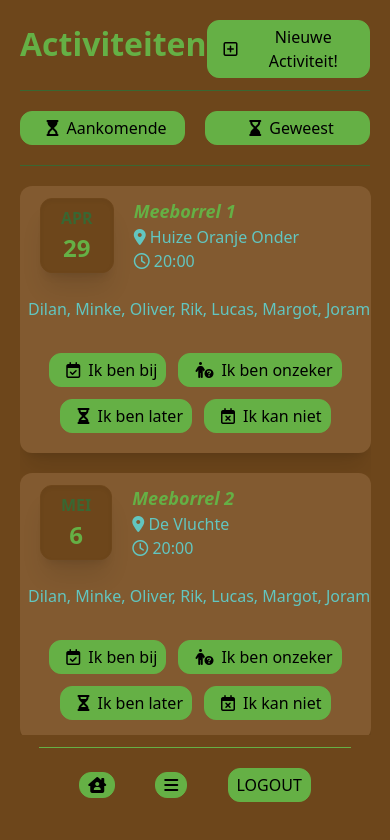
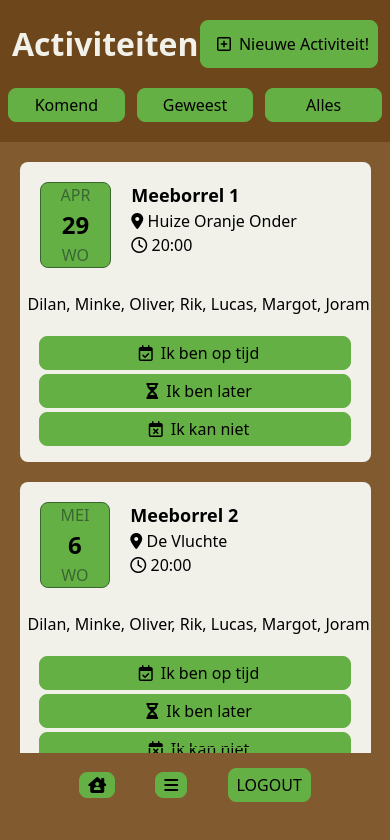
Before and after one commit to S-D-V-A-S-M-V-V-I-C-T-S-S-BAGGER/BAGGER-Vue, a Vue app: page /activiteiten in a window 390 px wide. Shown: the top 840 px of the page. Built offline with nearby package versions, Linux system fonts and the light colour scheme.

Commit message:
feat(activities): #20 New design for the activities overview for mobile

```diff
--- a/src/assets/base.css
+++ b/src/assets/base.css
@@ -15,15 +15,16 @@
   --color-white-faded: #FFFFFF50;
   --color-green-neon:  #46f20d;
   --color-green-neon-faded: #46f20d50;
+  --color-offwhite: #F1F1EA;
 }
 
 html, body {
   width: 100%;
-  background: var(--color-brown-dark);
+  background: var(--color-brown-medium);
 }
 
 h1 {
-  color: var(--color-primary);
+  color: var(--color-offwhite);
   font-size: xx-large;
   font-weight: bold;
 }
@@ -34,20 +35,19 @@ h2 {
 }
 
 h3 {
-  color: var(--color-primary);
   font-size: large;
-  font-style: italic;
 }
+
 h4 {
-  color: var(--color-primary);
   font-size: x-large;
   font-weight: bold;
   text-transform: uppercase;
 }
+
 h5 {
   color: var(--color-secondary);
   font-size: medium;
-  font-weight: bold;
+  font-weight: 500;
 }
 
 h6 {
@@ -56,7 +56,3 @@ h6 {
   font-weight: bold;
   font-style: italic;
 }
-
-p {
-  color: var(--color-blue);
-}
--- a/src/components/ActivityBox.vue
+++ b/src/components/ActivityBox.vue
@@ -31,11 +31,9 @@ const getMonthAbbr = (dateString: string | undefined) => {
 
   const date = new Date(dateString)
 
-  const formatted = new Intl.DateTimeFormat('nl-NL', {
+  return new Intl.DateTimeFormat('nl-NL', {
     month: 'short'
-  }).format(date)
-
-  return formatted.toUpperCase()
+  }).format(date).toUpperCase()
 }
 
 const getDay = (dateString: string | undefined) => {
@@ -48,24 +46,35 @@ const getDay = (dateString: string | undefined) => {
   }).format(date)
 }
 
+const getDayOfWeek = (dateString: string | undefined) => {
+  if (!dateString) return "Geen datum =("
+  const date = new Date(dateString)
+  return new Intl.DateTimeFormat('nl-NL', {
+    weekday: 'short'
+  }).format(date).toUpperCase()
+
+}
 
 </script>
 
 <template>
-  <div id="box" class="grid auto-rows-max grid-cols-1 w-full rounded-xl shadow-xl bg-brown-medium
+  <div id="box" class="grid auto-rows-max grid-cols-1 w-full rounded-lg bg-offwhite py-2
                        md:grid-cols-3 md:grid-rows-1 md:auto-cols-max cursor-pointer hover:shadow-2xl transition-shadow duration-200"
        @click="handleActivityClick">
 
     <div id="info-items" class="rows-start-1 row-span-1 flex flex-row gap-x-5 py-3 px-5
                       md:col-start-1 col-span-1">
 
-      <div id="date" class="flex flex-col px-5 justify-center items-center border border-brown-dark
-                            rounded-xl shadow-xl/10 inset-shadow-sm bg-brown-dark">
+      <div id="date" class="flex flex-col px-5 justify-center items-center rounded-lg bg-primary
+       border border-secondary">
         <div id="month">
           <h5>{{ getMonthAbbr(activity.date) }}</h5>
         </div>
         <div id="day">
           <h4>{{ getDay(activity.date) }}</h4>
+        </div>
+        <div id="dayofweek">
+          <h5>{{ getDayOfWeek(activity.date)}}</h5>
         </div>
       </div>
 
@@ -84,13 +93,13 @@ const getDay = (dateString: string | undefined) => {
           {{ participant }}<span v-if="index < activity.participants!.length - 1">, </span>
         </span>
       </p>
-      <p v-else class="text-gray-500">Geen deelnemers</p>
+      <p v-else class="text-gray-500">Nog geen deelnemers</p>
     </div>
 
-    <div id="buttons" class="rows-start-3 row-span-1 flex flex-row gap-x-3 gap-y-3 flex-wrap justify-center py-5
+    <div id="buttons" class="rows-start-3 row-span-1 flex flex-col gap-y-1 items-center py-2 w-full
                       md:col-start-3 md:col-span-1 md:items-center">
       <div v-for="(button, index) in buttons" :key="index">
-        <BaggerButton :icon="button.icon">{{ button.text }}</BaggerButton>
+        <BaggerButton :icon="button.icon" customStyling="w-[80vw]">{{ button.text }}</BaggerButton>
       </div>
     </div>
 
--- a/src/components/BaggerButton.vue
+++ b/src/components/BaggerButton.vue
@@ -39,7 +39,7 @@ defineProps({
         : 'bg-secondary text-white border-secondary',
         faded ? 'bg-secondary-faded text-white-faded border-secondary-faded' : '',
        customStyling,
-       'border rounded-xl pop-effects px-2 py-1 flex flex-row items-center justify-center md:px-5 md:py-1 ',
+       'border rounded-lg pop-effects px-2 py-1 flex flex-row items-center justify-center md:px-5 md:py-1 ',
        ]
     "
   >
--- a/src/views/activities/ActivitiesView.vue
+++ b/src/views/activities/ActivitiesView.vue
@@ -11,8 +11,7 @@ const activityStore = useActivityStore()
 const router = useRouter()
 
 const buttons = ref<{ text: string, icon?: string }[]>([
-  { text: 'Ik ben bij', icon: 'fa-regular fa-calendar-check' },
-  { text: 'Ik ben onzeker', icon: 'fa-solid fa-person-circle-question' },
+  { text: 'Ik ben op tijd', icon: 'fa-regular fa-calendar-check' },
   { text: 'Ik ben later', icon: 'fa-solid fa-hourglass-half' },
   { text: 'Ik kan niet', icon: 'fa-regular fa-calendar-xmark' }
 ])
@@ -21,11 +20,11 @@ const buttons = ref<{ text: string, icon?: string }[]>([
 </script>
 
 <template>
-  <div id="wrapper" class="flex flex-col items-start gap-y-5 mt-5 px-5 md:items-center">
+  <div id="wrapper" class="flex flex-col items-center">
 
     <!--    Title and new button-->
     <div id="title"
-         class="flex flex-row justify-between w-full border-b border-secondary max-h-fit pb-3 md:px-10">
+         class="flex flex-row justify-between w-full bg-brown-dark max-h-fit px-3 py-5">
       <h1>Activiteiten</h1>
       <BaggerButton icon="fa-regular fa-square-plus" @click="() => router.push('/activiteiten/nieuw')">
         Nieuwe Activiteit!
@@ -33,14 +32,15 @@ const buttons = ref<{ text: string, icon?: string }[]>([
     </div>
 
     <!--    Filters-->
-    <div id="filters" class="grid grid-rows-1 grid-cols-2 gap-x-5 border-b border-secondary max-h-fit pb-5 w-full
+    <div id="filters" class="grid grid-rows-1 grid-cols-3 gap-x-3 px-2 bg-brown-dark max-h-fit pb-5 w-full mb-5
                              md:flex md:flex-row md:pb-3 md:px-10">
-      <BaggerButton icon="fa-solid fa-hourglass-start" customStyling="md:w-1/7">Aankomende</BaggerButton>
-      <BaggerButton icon="fa-solid fa-hourglass-end" customStyling="md:w-1/7">Geweest</BaggerButton>
+      <BaggerButton customStyling="md:w-1/7">Komend</BaggerButton>
+      <BaggerButton customStyling="md:w-1/7">Geweest</BaggerButton>
+      <BaggerButton customStyling="md:w-1/7">Alles</BaggerButton>
     </div>
 
     <!--    Activity list-->
-    <div id="list-wrapper" class="w-[90vw] h-[65vh] flex flex-col gap-y-5 overflow-y-auto
+    <div id="list-wrapper" class="w-[90vw] h-[70vh] flex flex-col gap-y-5 overflow-y-auto
                               md:h-[60vh]">
       <div v-for="(activity, index) in activityStore.activities" :key="index">
         <div id="date_name" class="w-full">
```
